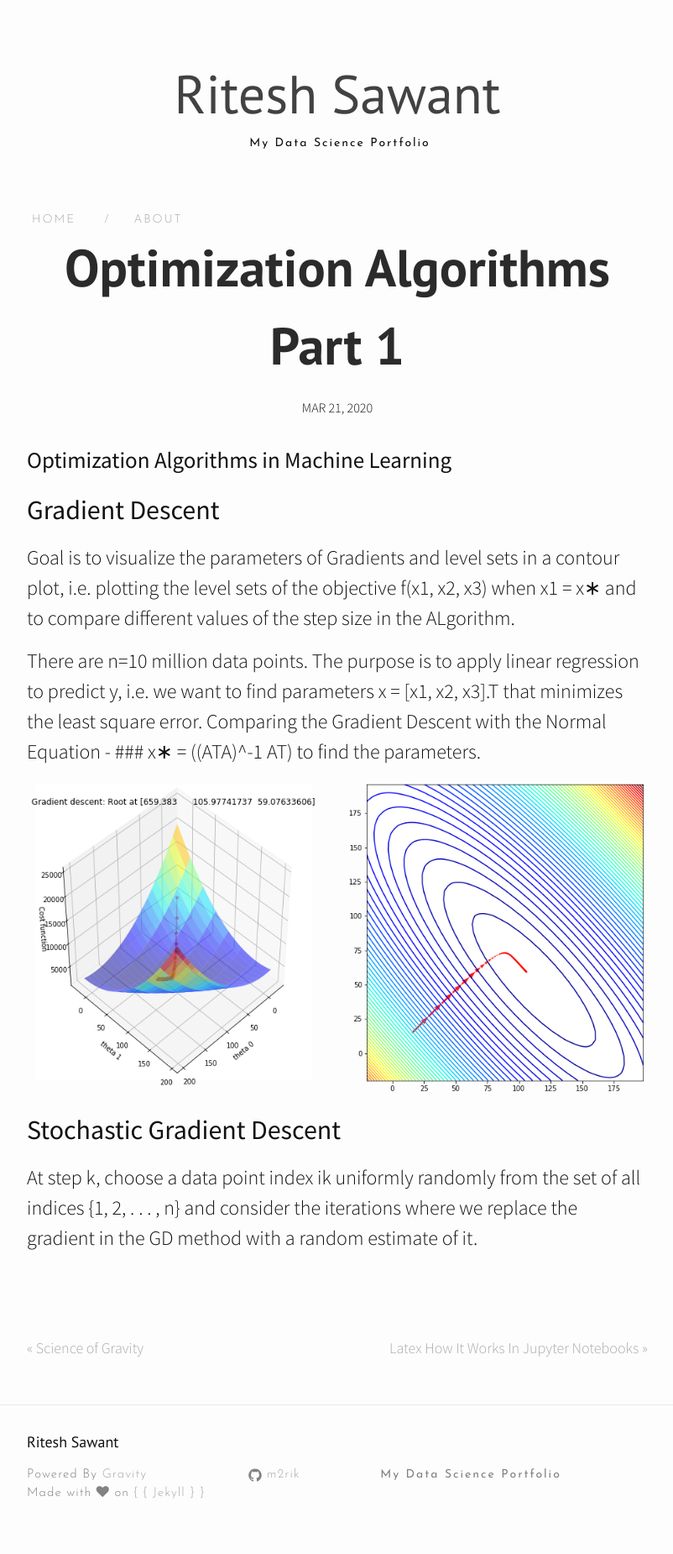
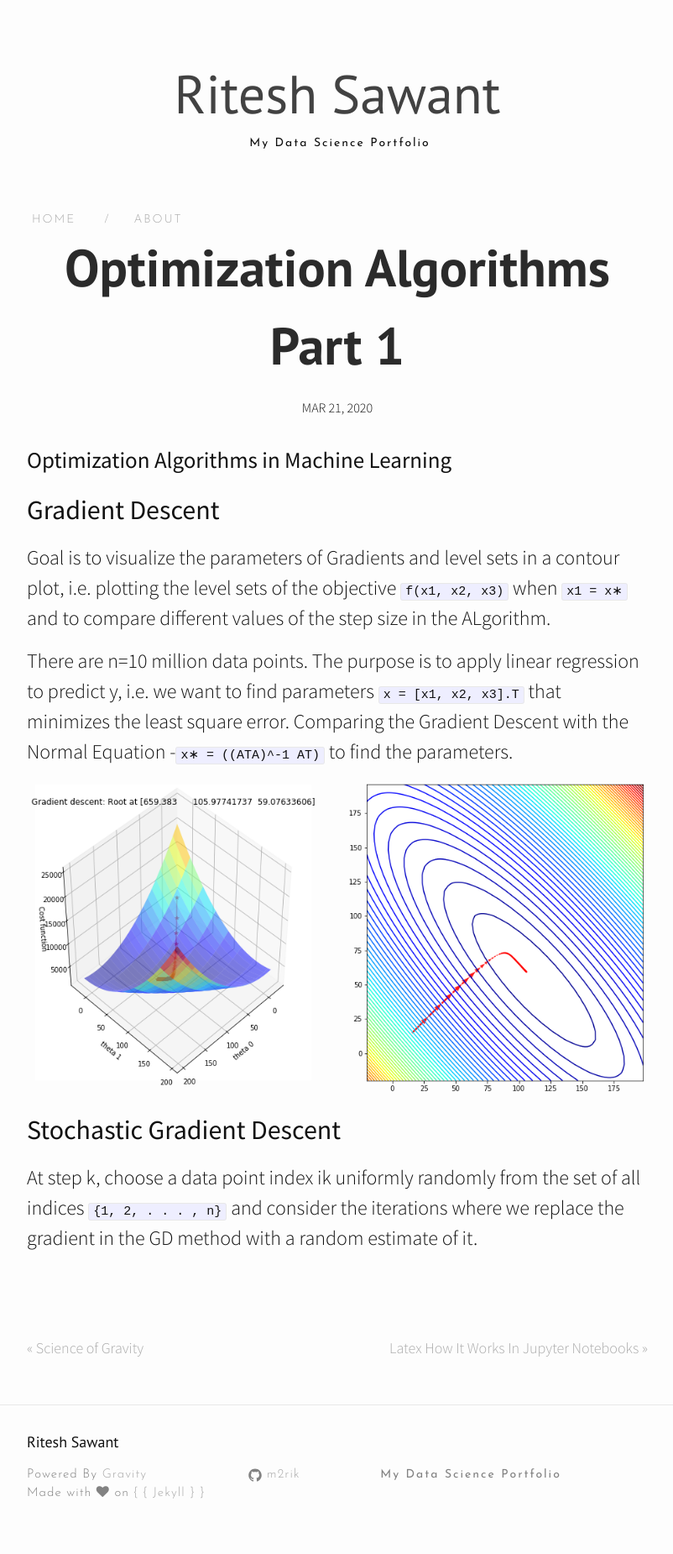
Before and after one commit to m2rik/m2rik.github.io, a Jekyll site: the page built from _posts/2020-03-21-Optimization-Algorithms-Part-1.markdown, in a window 1280 px wide. Shown: the whole page at 84% size, without its empty margins (238-1040 px from the left). Built offline with Jekyll 4.4.1, drawn with Linux system fonts in a browser that asks for light colours; nearby versions of some CDN libraries; our own code applies the rules of GitHub Pages for plain Markdown files.

Commit message:
Update 2020-03-21-Optimization-Algorithms-Part-1.markdown

```diff
--- a/_posts/2020-03-21-Optimization-Algorithms-Part-1.markdown
+++ b/_posts/2020-03-21-Optimization-Algorithms-Part-1.markdown
@@ -1,9 +1,9 @@
 # Optimization Algorithms in Machine Learning
 
 ## Gradient Descent
-Goal is to visualize the parameters of Gradients and level sets in a contour plot, i.e. plotting the level sets of the objective f(x1, x2, x3)  when x1 = x∗ and to compare different values of the step size in the ALgorithm.
+Goal is to visualize the parameters of Gradients and level sets in a contour plot, i.e. plotting the level sets of the objective `f(x1, x2, x3)`  when `x1 = x∗` and to compare different values of the step size in the ALgorithm.
 
-There are n=10 million data points. The purpose is to apply linear regression to predict y, i.e. we want to find parameters x = [x1, x2, x3].T that minimizes the least square error. Comparing the Gradient Descent with the Normal Equation - ### x∗ = ((ATA)^-1 AT) to find the parameters.
+There are n=10 million data points. The purpose is to apply linear regression to predict y, i.e. we want to find parameters `x = [x1, x2, x3].T` that minimizes the least square error. Comparing the Gradient Descent with the Normal Equation -`x∗ = ((ATA)^-1 AT)` to find the parameters.
 
 ![GD plots](https://github.com/m2rik/m2rik.github.io/blob/master/images/GradientVis.png)
 
@@ -11,5 +11,5 @@ There are n=10 million data points. The purpose is to apply linear regression to
 
 
 ## Stochastic Gradient Descent
-At step k, choose a data point index ik uniformly randomly from the set of all indices {1, 2, . . . , n} and consider the iterations
+At step k, choose a data point index ik uniformly randomly from the set of all indices `{1, 2, . . . , n}` and consider the iterations
 where we replace the gradient in the GD method with a random estimate of it.
```
